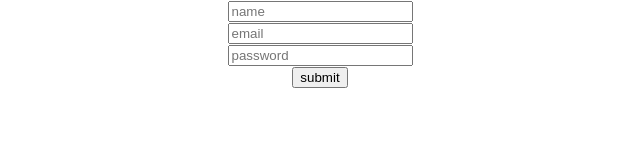
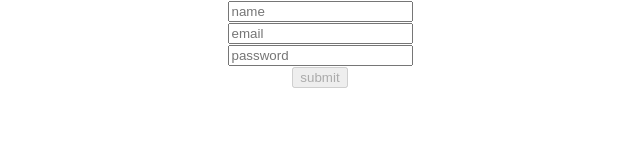
Before and after one commit to lcolsant/react-login, a React (Create React App) app: page / in a window 1280 px wide. Shown: the top 160 px of the page, without its empty margins (320-960 px from the left). Built offline with nearby package versions, Linux system fonts and the light colour scheme.

Commit message:
updating form validation onBlur

```diff
--- a/src/FormValidator.js
+++ b/src/FormValidator.js
@@ -22,6 +22,7 @@ import './FormValidator.css';
             nameError: "",
             emailError: "",
             passwordError: "",
+            isValid: false,
         }
 
         this.initialState = this.state;
@@ -33,8 +34,8 @@ import './FormValidator.css';
 
     handleSubmit(event){
         event.preventDefault();
-        const isValid = this.validate();
-        if(isValid){
+        // const isValid = this.validate();
+        if(this.state.isValid){
 
             console.log(this.state);
             this.setState(this.initialState)
@@ -51,22 +52,68 @@ import './FormValidator.css';
         });
     }
 
-    validate(){
-        let isValid = true;
+    validate(event){
 
-        if(!this.state.name){
-            isValid = false;
-            this.setState({nameError:'You must enter a name'});
-        }else if(!this.state.email.includes("@")){
-            isValid = false;
-            this.setState({emailError:'Please enter a valid email'});
-        }else if(this.state.password.length<3){
-            isValid = false;
-            this.setState({passwordError:'Password must be longer than 3 characters'});
+        let nameValid = false;
+        let emailValid = false;
+        let passwordValid = false;
 
+        if(this.state.name){
+            nameValid = true;
         }
 
-        return isValid;
+        if(this.state.email.includes("@")){
+            emailValid = true;
+        }
+
+        if(this.state.password.length>3){
+            passwordValid = true;
+        }
+        console.log(event.target.name);
+
+        switch(event.target.name){
+
+            case 'name':
+                if(nameValid){
+                    this.setState({nameError:''});
+                    console.log('in nameValidator+')
+                    break;
+                }else{
+                    this.setState({nameError:'You must enter a name'});
+                    console.log('in nameValidator-')
+                    break;
+                }
+            case 'email':
+                if(emailValid){
+                    this.setState({emailError:''});
+                    console.log('in emailValidator+')
+                    break;
+                }else{
+                    this.setState({emailError:'Please enter a valid email'});
+                    console.log('in emailValidator-')
+                    break;
+                }
+
+            case 'password':
+                if(passwordValid){
+                    this.setState({passwordError:''})
+                    console.log('in passwordValidator+')
+                    break;
+                }else{
+                    this.setState({passwordError:'Password must be longer than 3 characters'});
+                    console.log('in passwordValidator-')
+                    break;
+                }
+        }
+
+
+        if(nameValid && emailValid && passwordValid){
+            this.state.isValid = true;
+        }else{
+            this.state.isValid = false;
+        }
+
+        return this.state.isValid;
 
     }
 
@@ -89,6 +136,8 @@ import './FormValidator.css';
                         placeholder="email"
                         value={this.state.email}
                         onChange={this.handleChange}
+                        onBlur={this.validate}
+
                     />
                 </div>
                 <div className='errorMsg'>{this.state.emailError}</div>
@@ -99,6 +148,8 @@ import './FormValidator.css';
                         type="password"
                         value={this.state.password}
                         onChange={this.handleChange}
+                        onBlur={this.validate}
+
                     />
                 </div>
                 <div className='errorMsg'>{this.state.passwordError}</div>
@@ -106,6 +157,7 @@ import './FormValidator.css';
                     <input
                         type="submit"
                         value="submit"
+                        disabled={!this.state.isValid}
                     />
                 </div>
 
```
